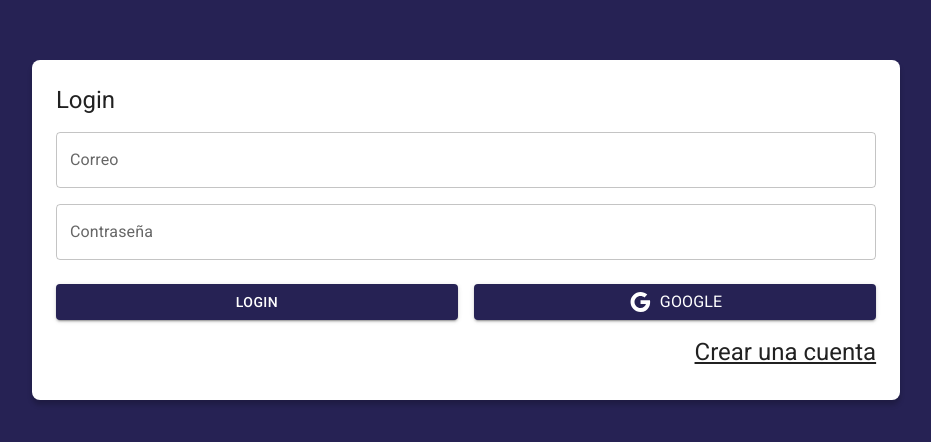
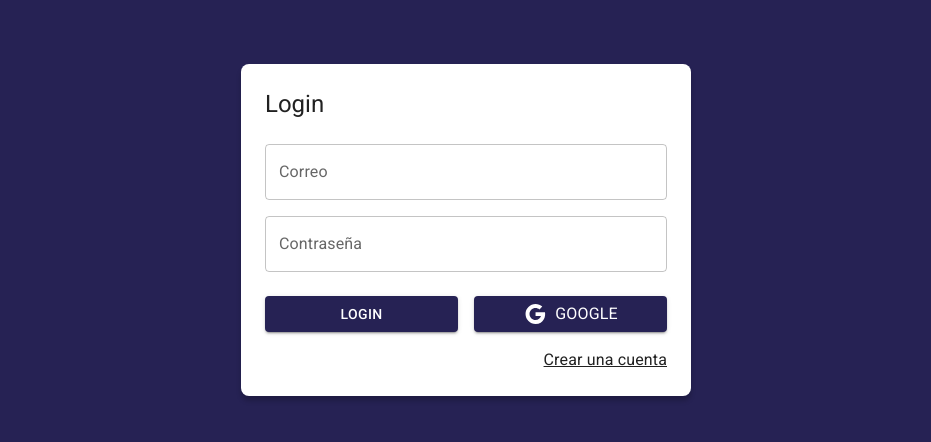
Before and after one commit to fernandoG494/MERN-Course, a React (Vite) app in the folder 08-journal-app/: page /auth/login in a window 1280 px wide. Shown: the part 170-612 px from the top of the page, without its empty margins (174-1105 px from the left). Built offline with nearby package versions, Linux system fonts and the light colour scheme.

Commit message:
Layout implemented

```diff
--- a/08-journal-app/index.html
+++ b/08-journal-app/index.html
@@ -4,7 +4,7 @@
     <meta charset="UTF-8" />
     <link rel="icon" type="image/svg+xml" href="/vite.svg" />
     <meta name="viewport" content="width=device-width, initial-scale=1.0" />
-    <title>Jounral App</title>
+    <title>Journal App</title>
     <link
       rel="stylesheet"
       href="https://fonts.googleapis.com/css?family=Roboto:300,400,500,700&display=swap"
--- /dev/null
+++ b/08-journal-app/src/auth/layout/AuthLayout.jsx
@@ -0,0 +1,40 @@
+import React from 'react';
+import {
+    Grid,
+    Typography,
+} from '@mui/material';
+
+const AuthLayout = ({ children, title = '' }) => {
+    return (
+        <Grid
+            container
+            spacing={ 0 }
+            direction="column"
+            alignItems="center"
+            justifyContent="center"
+            sx={{
+                minHeight: '100vh',
+                backgroundColor: 'primary.main',
+                padding: 4
+            }}
+        >
+            <Grid item
+                className='box-shadow'
+                xs={ 3 }
+                sx={{
+                    backgroundColor: 'white',
+                    padding: 3,
+                    borderRadius: 2,
+                    width: { sm: 450},
+                }}
+            >
+            <Typography variant="h5" sx={{ mb: 1 }}>
+                { title }
+            </Typography>
+            { children }
+            </Grid>
+        </Grid>
+    );
+};
+
+export default AuthLayout;
--- a/08-journal-app/src/auth/pages/LoginPage.jsx
+++ b/08-journal-app/src/auth/pages/LoginPage.jsx
@@ -8,35 +8,11 @@ import {
 } from '@mui/material';
 import { Google } from '@mui/icons-material';
 import { Link as RouterLink } from 'react-router-dom';
+import AuthLayout from '../layout/AuthLayout';
 
 export default function LoginPage() {
     return (
-        <Grid
-            container
-            spacing={ 0 }
-            direction="column"
-            alignItems="center"
-            justifyContent="center"
-            sx={{
-                minHeight: '100vh',
-                backgroundColor: 'primary.main',
-                padding: 4
-            }}
-        >
-            <Grid item
-                className='box-shadow'
-                xs={ 3 }
-                sx={{
-                    backgroundColor: 'white',
-                    padding: 3,
-                    borderRadius: 2
-                }}
-            >
-                <Typography
-                    variant="h5"
-                    sx={{ mb: 1 }}
-                >
-                    Login
+        <AuthLayout title='Login'>
             <form>
                 <Grid container>
                     <Grid item xs={ 12 } sx={{ mt: 2 }}>
@@ -97,8 +73,6 @@ export default function LoginPage() {
                     </Grid>
                 </Grid>
             </form>
-                </Typography>
-            </Grid>
-        </Grid>
+        </AuthLayout>
     );
 };
```
Lines whose indentation alone changed are shown as unchanged.
